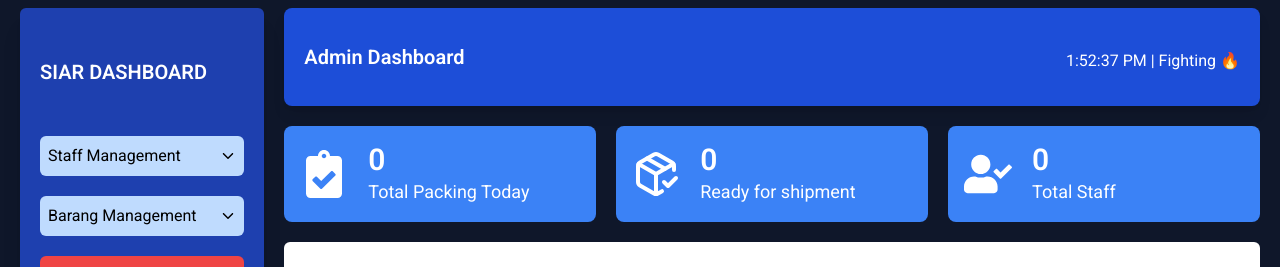
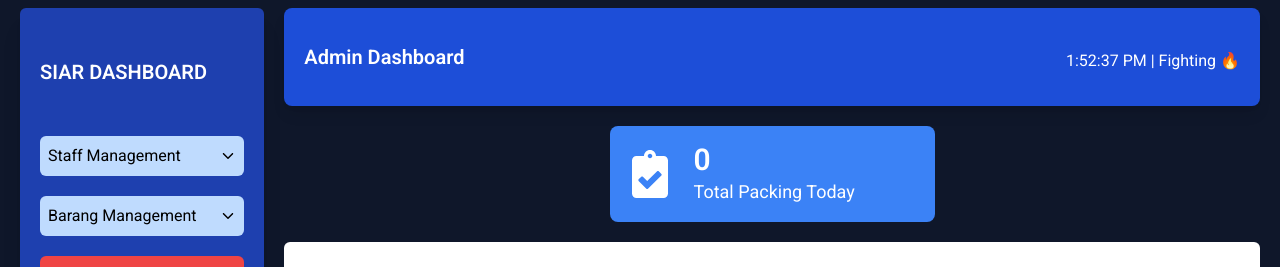
Before and after one commit to Kepin17/resi_audit_app, a React (Vite) app in the folder client/: page /admin in a window 1280 px wide. Shown: the top 267 px of the page. Built offline with nearby package versions, Linux system fonts and the light colour scheme; no server answers; sample sign-in values are in the browser's storage; a web font is replaced by a local one.

Commit message:
del:unused fitur

```diff
--- a/client/src/Components/Pages/Admin/AdminDashboard/index.jsx
+++ b/client/src/Components/Pages/Admin/AdminDashboard/index.jsx
@@ -127,25 +127,6 @@ const AdminDashboard = () => {
             </div>
           </div>
         </div>
-        <div className="status-card bg-blue-500 w-full md:w-1/3 p-4 rounded-lg">
-          <div className="status-card-content text-white flex items-center gap-3 md:gap-5">
-            <LuPackageCheck className="text-3xl md:text-5xl" />
-            <div>
-              <h1 className="text-2xl md:text-3xl font-semibold">{totalReadyForShipment}</h1>
-              <p className="text-base md:text-lg">Ready for shipment</p>
-            </div>
-          </div>
-        </div>
-
-        <div className="status-card bg-blue-500 w-full md:w-1/3 p-4 rounded-lg">
-          <div className="status-card-content text-white flex items-center gap-3 md:gap-5">
-            <FaUserCheck className="text-3xl md:text-5xl" />
-            <div>
-              <h1 className="text-2xl md:text-3xl font-semibold">{totalReadyForShipment}</h1>
-              <p className="text-base md:text-lg">Total Staff</p>
-            </div>
-          </div>
-        </div>
       </div>
 
       <div className="w-full h-full bg-white rounded-md p-5">
```
